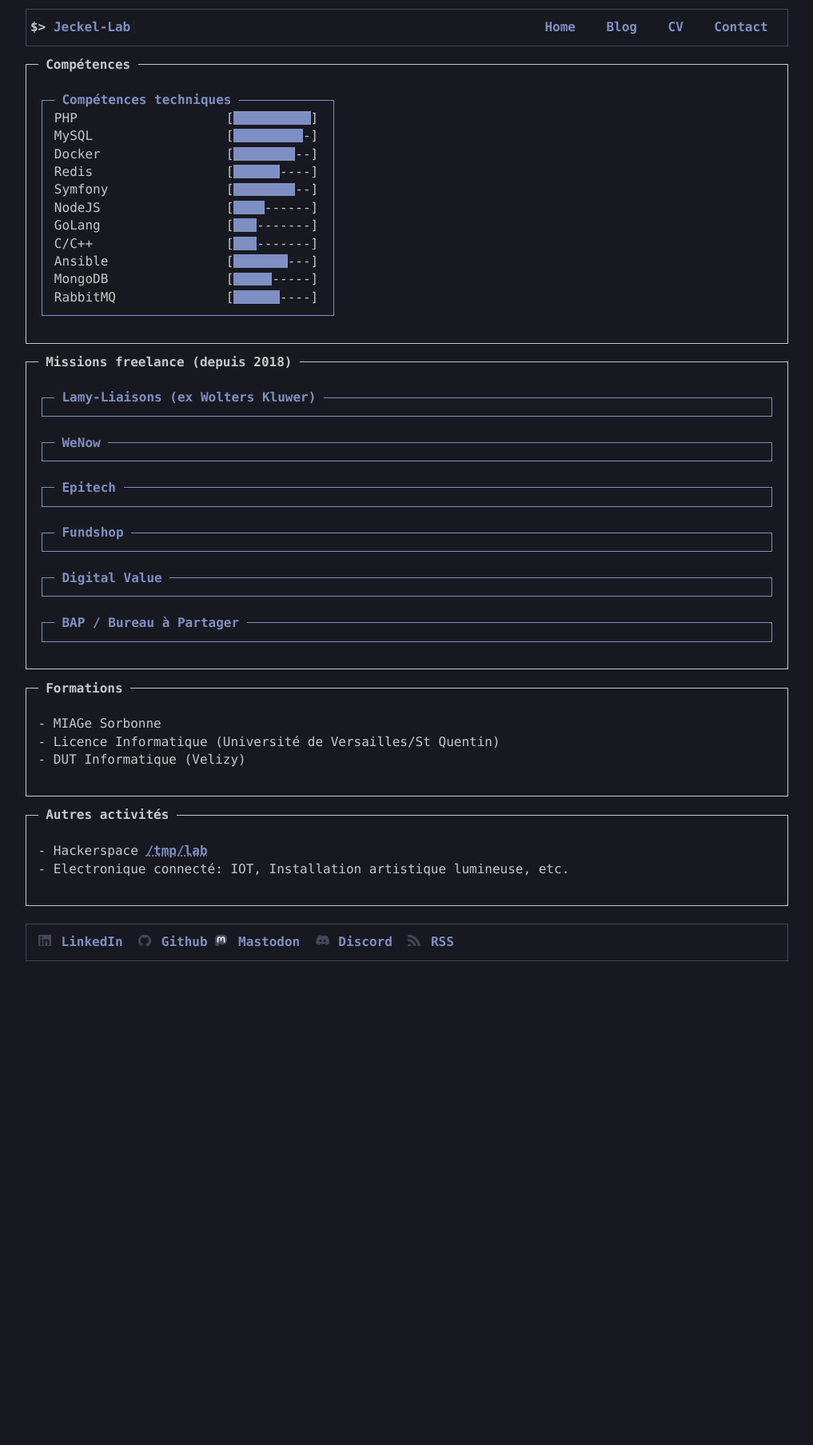
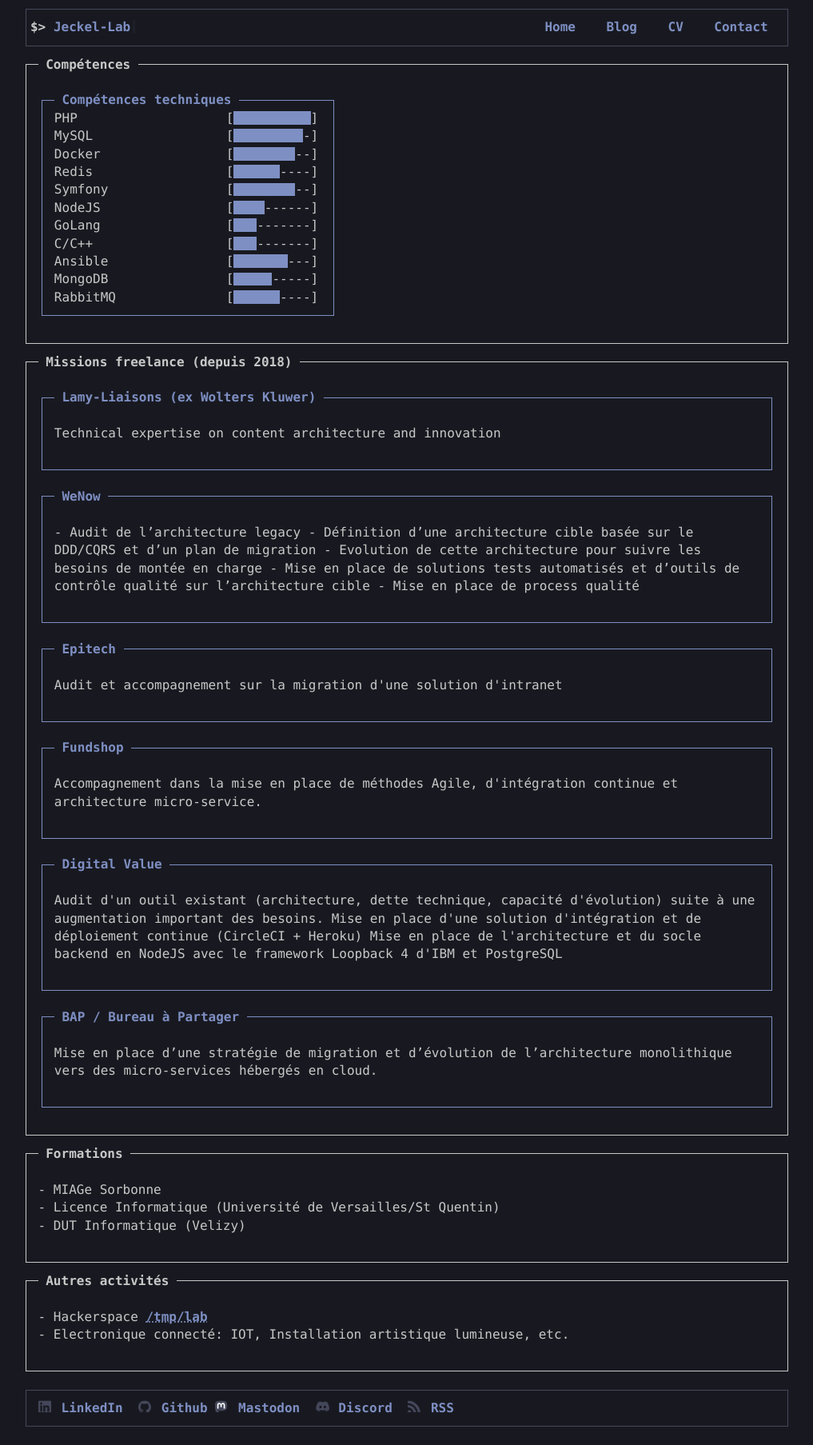
Before and after one commit to Jeckel-Lab/Jeckel-Lab.github.io, a Jekyll site: the page built from cv.html, in a window 1280 px wide. Shown: the whole page at 80% size, without its empty margins (131-1148 px from the left). Built offline with Jekyll 4.4.1, drawn with Linux system fonts in a browser that asks for light colours; before the commit the page ends 1224 px from its top, so only the background shows below that.

Commit message:
Add mission contents

```diff
--- a/_data/cv.yml
+++ b/_data/cv.yml
@@ -13,8 +13,26 @@ competences:
 
 missions_freelance:
   - client: Lamy-Liaisons (ex Wolters Kluwer)
+    mission: >-
+      Technical expertise on content architecture and innovation
   - client: WeNow
+    mission: >-
+      - Audit de l’architecture legacy
+      - Définition d’une architecture cible basée sur le DDD/CQRS et d’un plan de migration
+      - Evolution de cette architecture pour suivre les besoins de montée en charge
+      - Mise en place de solutions tests automatisés et d’outils de contrôle qualité sur l’architecture cible
+      - Mise en place de process qualité
   - client: Epitech
+    mission: >-
+      Audit et accompagnement sur la migration d'une solution d'intranet
   - client: Fundshop
+    mission: >-
+      Accompagnement dans la mise en place de méthodes Agile, d'intégration continue et architecture micro-service.
   - client: Digital Value
+    mission: >-
+      Audit d'un outil existant (architecture, dette technique, capacité d'évolution) suite à une augmentation important des besoins.
+      Mise en place d'une solution d'intégration et de déploiement continue (CircleCI + Heroku)
+      Mise en place de l'architecture et du socle backend en NodeJS avec le framework Loopback 4 d'IBM et PostgreSQL
   - client: BAP / Bureau à Partager
+    mission: >-
+      Mise en place d’une stratégie de migration et d’évolution de l’architecture monolithique vers des micro-services hébergés en cloud.
--- a/cv.html
+++ b/cv.html
@@ -27,8 +27,9 @@ sitemap: false
     <h2 class="card-title">Missions freelance (depuis 2018)</h2>
 
     {% for mission in site.data.cv.missions_freelance %}
-    <div class="card" style="--card-color: var(--comment-color)">
+    <div class="card p-1" style="--card-color: var(--comment-color)">
         <h3 class="card-title">{{ mission.client}}</h3>
+        {{ mission.mission }}
     </div>
     {% endfor %}
 </div>
```
Also changed, not shown: index.html (+8 -3 lines).
